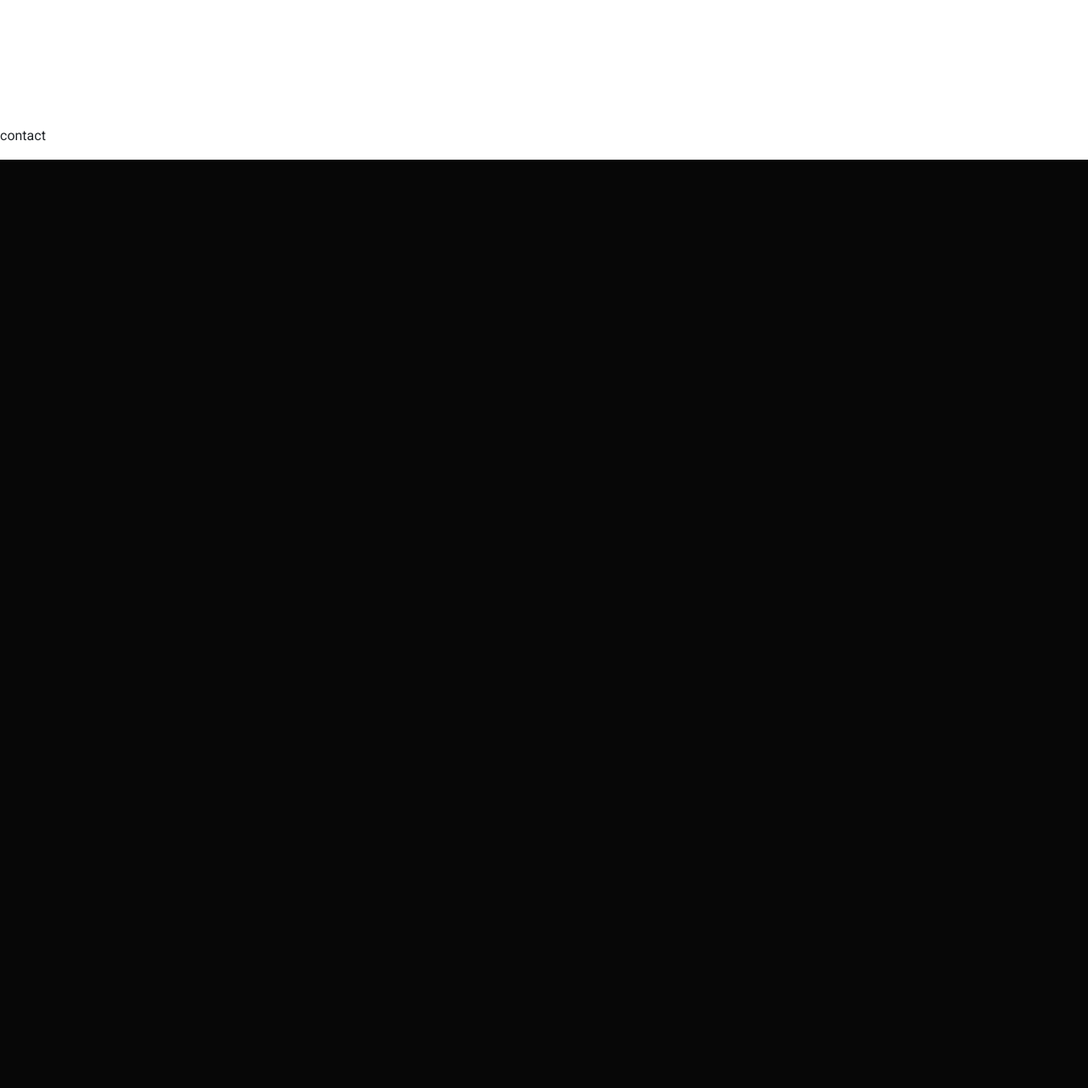
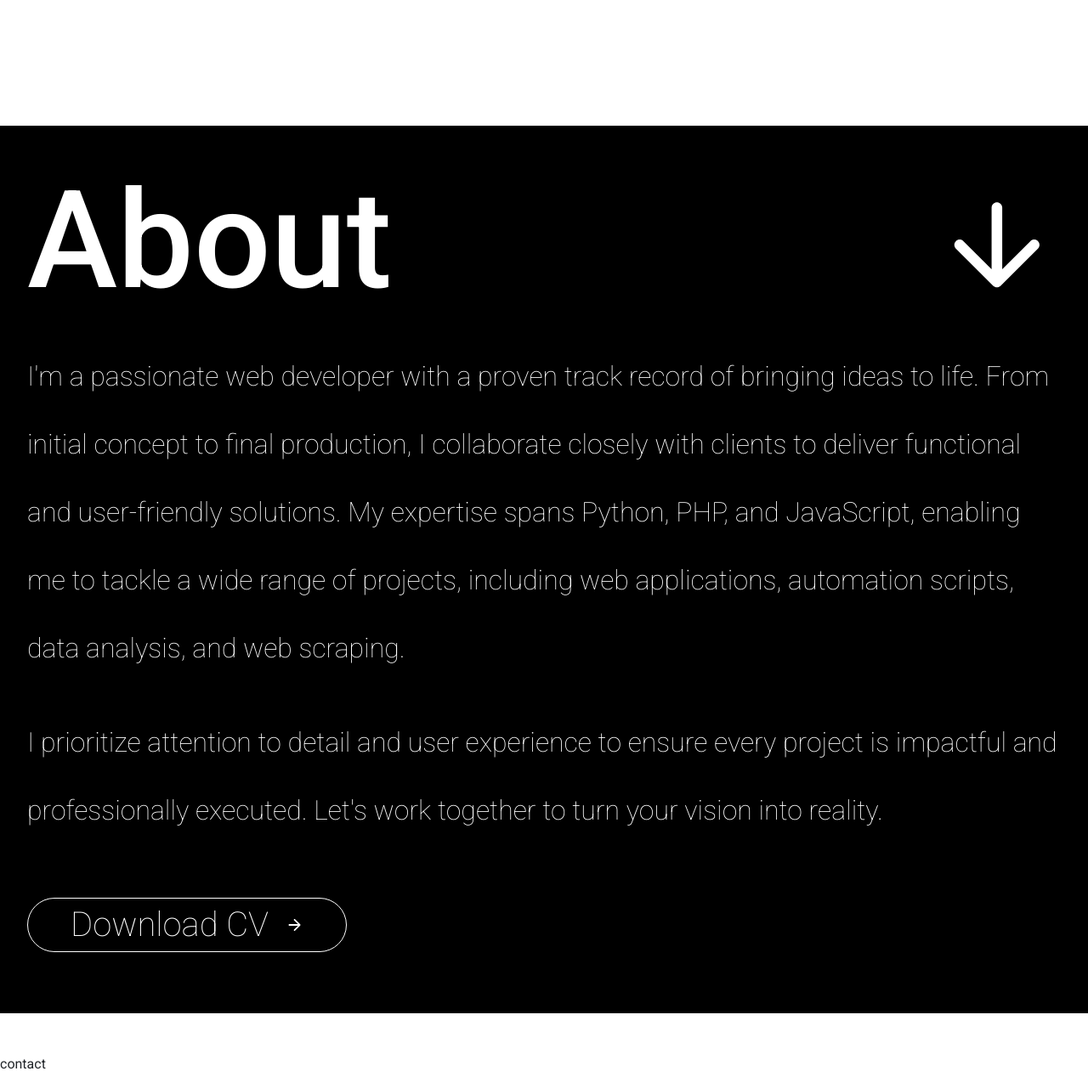
Before and after one commit to pedro092692/portfolio_2024, a Flask app: page / in a window 1280 px wide. Shown: the part 2044-3325 px from the top of the page at 85% size. Before the commit the page ends 2232 px from the top, so only its background shows below. Run offline with Flask 3, Linux system fonts and the light colour scheme; data that the repository does not hold is empty; some libraries are stand-ins or nearby versions.

Commit message:
add download cv button and add cv pdf file

```diff
--- a/app/static/css/main/style.css
+++ b/app/static/css/main/style.css
@@ -73,7 +73,7 @@ nav ul{
     font-weight: 200;
 }
 
-.post-hero button{
+.post-hero button, .about button{
     width: 376px;
     height: 64px;
     font-weight: 200;
@@ -186,4 +186,13 @@ nav ul{
     font-size: 32px;
     font-weight: 200;
 }
+
+.about a:hover{
+   text-decoration: none;
+}
+
+.about a{
+    margin: 32px 0;
+}
+
 /* end about section */
--- a/app/templates/main/about/about.html
+++ b/app/templates/main/about/about.html
@@ -13,4 +13,11 @@
         I prioritize attention to detail and user experience to ensure every project is impactful and professionally
         executed. Let's work together to turn your vision into reality.
     </p>
+
+    <a href="{{ url_for('static', filename='documents/cv_pedro_bastidas.pdf') }}" target="_blank">
+        <button type="button">
+        Download CV
+            <img src="{{ url_for('static', filename='img/icons/icon-arrow-right.svg') }}" alt="icon arrow right" width="21">
+        </button>
+    </a>
 </div>
--- a/app/templates/main/hero/post-hero.html
+++ b/app/templates/main/hero/post-hero.html
@@ -8,7 +8,7 @@
     Tailwind CSS, and object-oriented programming (OOP) concepts, which I apply to develop scalable and
     efficient applications.
 </p>
-<button>
+<button type="button">
     Get in touch
     <img src="{{ url_for('static', filename='img/icons/icon-arrow-right.svg') }}" alt="icon arrow right" width="21">
 </button>
--- a/app/templates/main/work/work-info.html
+++ b/app/templates/main/work/work-info.html
@@ -14,7 +14,7 @@
     {% endfor %}
 </div>
 <!--after 3rd work show about me-->
-<!--   {% include 'main/about/about.html' %}-->
+   {% include 'main/about/about.html' %}
 <!-- end about me -->
 
 <!--rest of works-->
@@ -32,9 +32,4 @@
         </div>
     {% endfor %}
 </div>
-
-
-
-
-
 <!--make a helper for render each work-->
```
Also changed, not shown: 1 other file.
